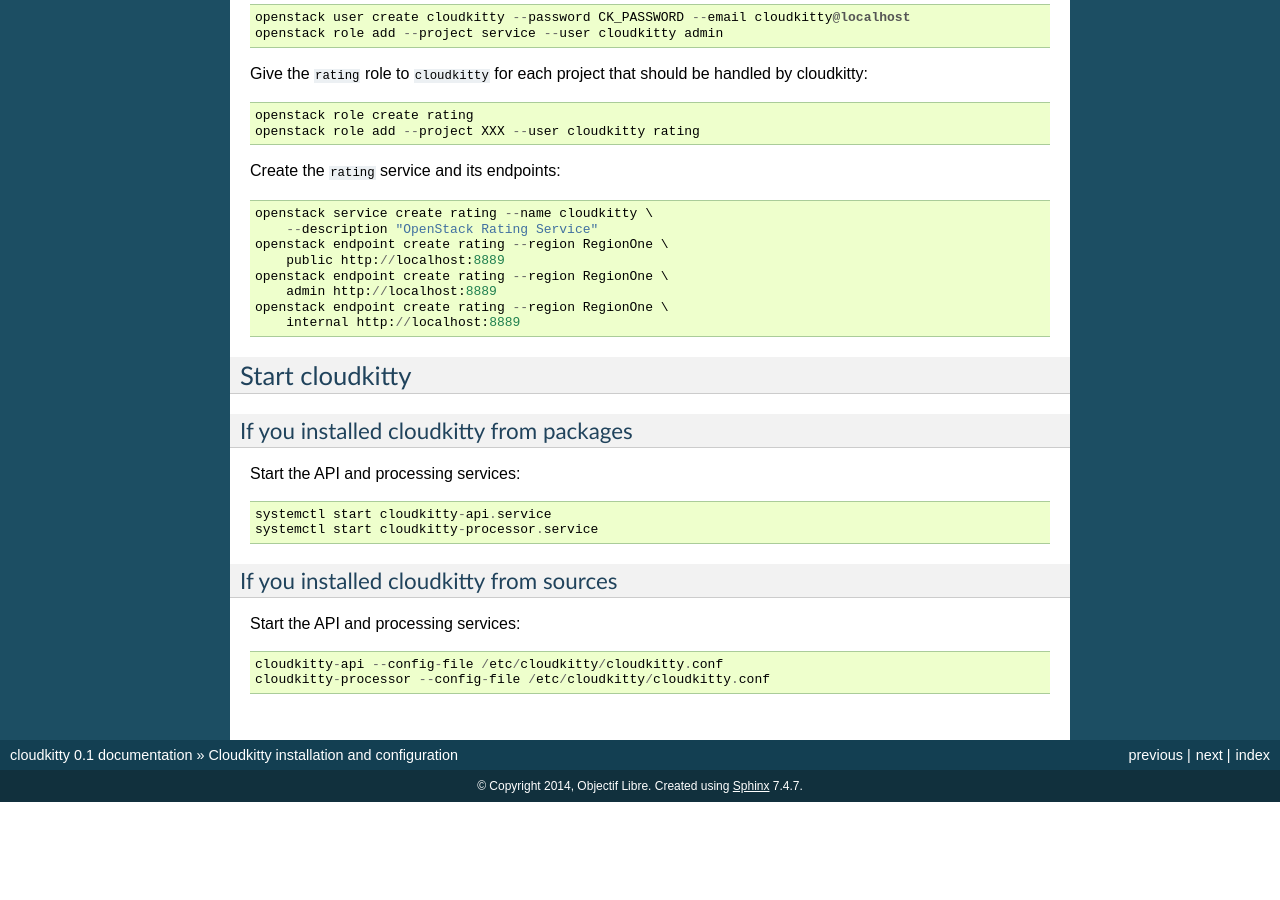
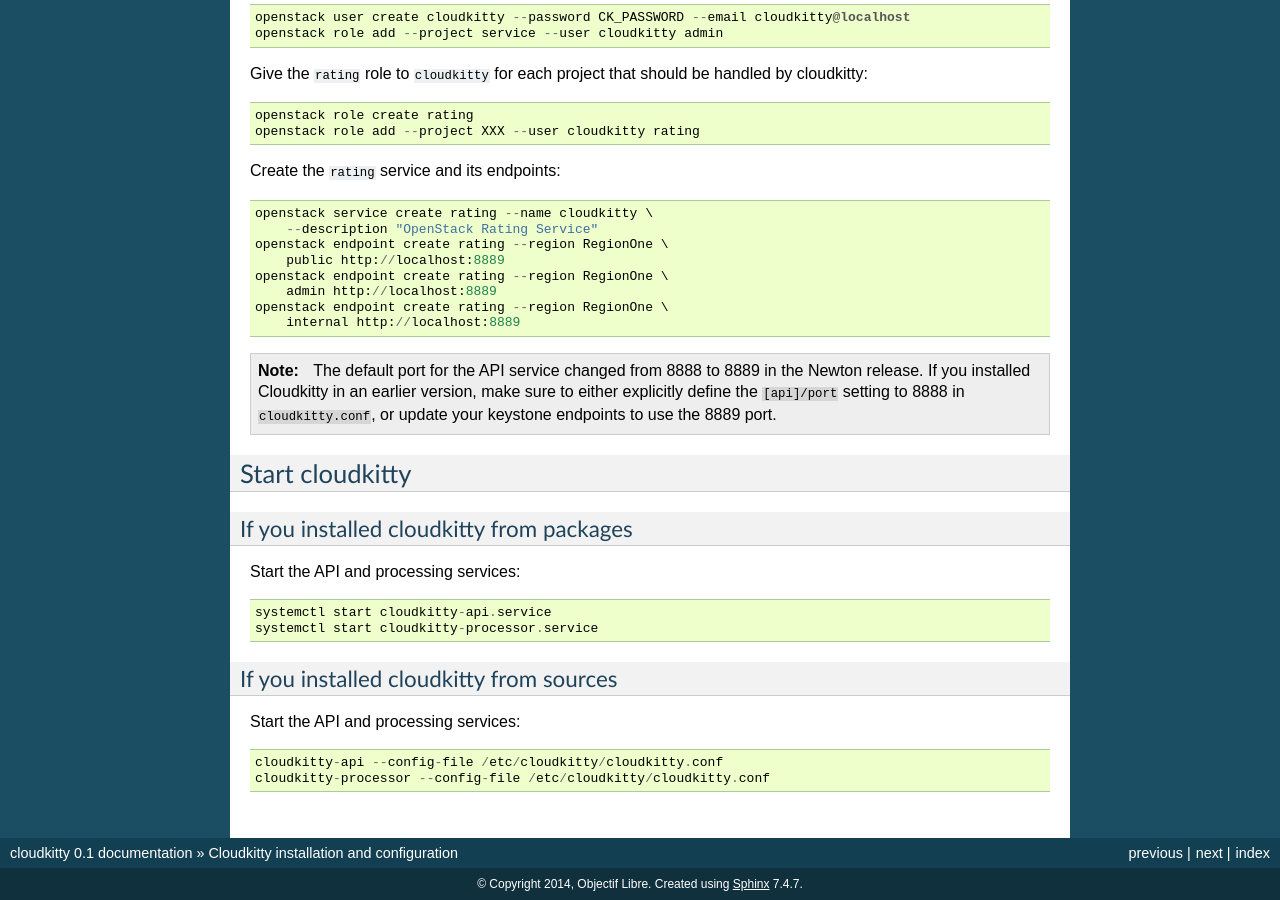
Before and after one commit to openstack/cloudkitty, a Sphinx documentation site: the page built from doc/source/installation.rst, in a window 1280 px wide and 900 px high, scrolled down 4467 px. Built offline with Sphinx 7.4.7, drawn with Linux system fonts in a browser that asks for light colours; before the commit the page ends 5269 px from its top, so only the background shows below that.

Commit message:
Add a note to indicate the change of default port
Add a note to indicate the change of default port on the Newton Release.

Change-Id: If72b6bed967df2f930b41e9c3dd55caf8c177cd3
Closes-Bug: #1654317

```diff
--- a/doc/source/installation.rst
+++ b/doc/source/installation.rst
@@ -284,6 +284,13 @@
     openstack endpoint create rating --region RegionOne \
         internal http://localhost:8889
 
+.. note::
+
+    The default port for the API service changed from 8888 to 8889
+    in the Newton release. If you installed Cloudkitty in an
+    earlier version, make sure to either explicitly define the
+    ``[api]/port`` setting to 8888 in ``cloudkitty.conf``, or update
+    your keystone endpoints to use the 8889 port.
 
 Start cloudkitty
 ================
```
